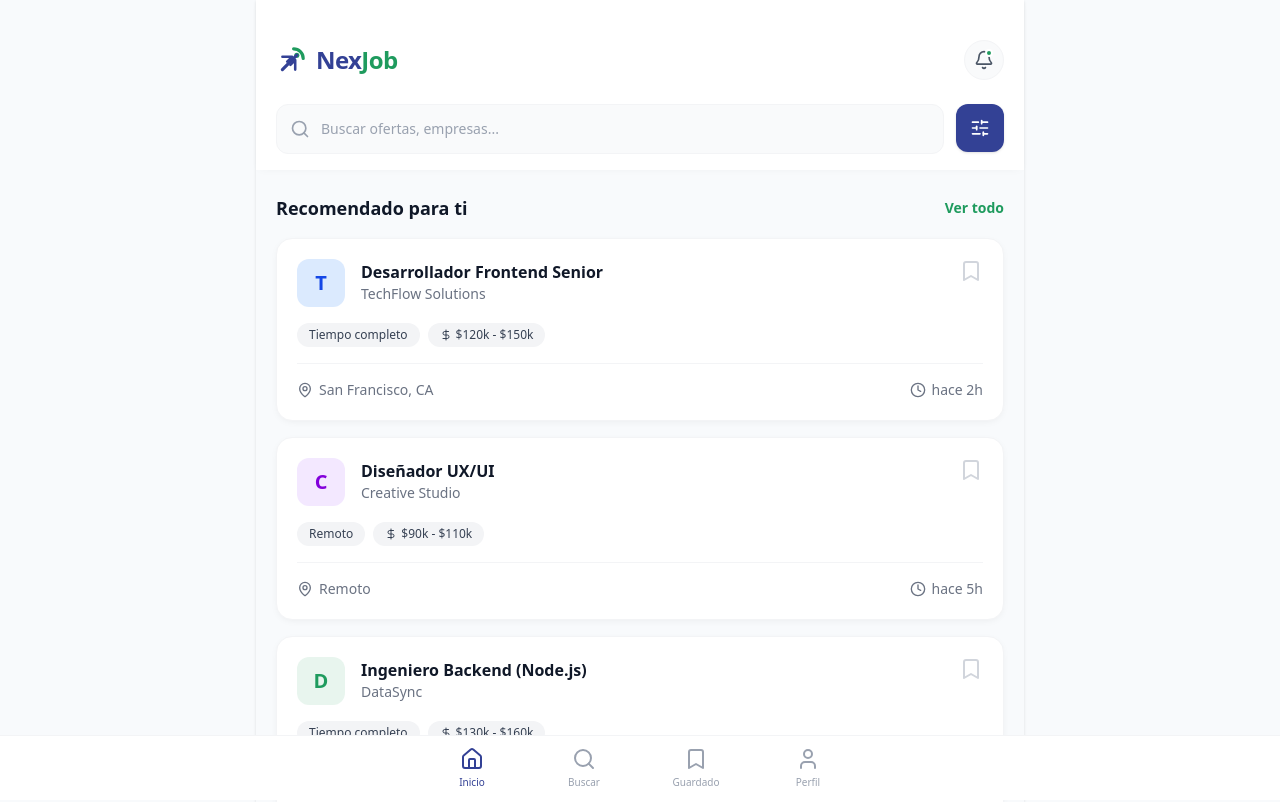
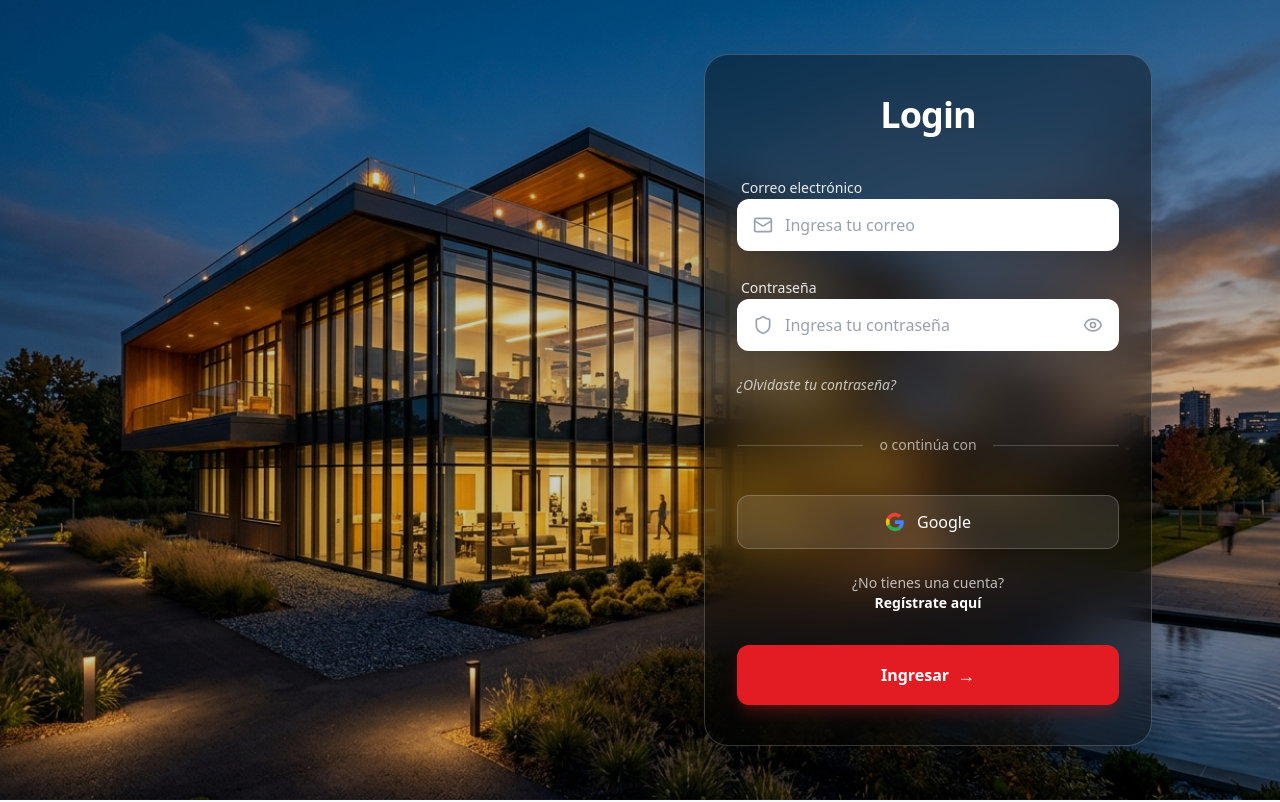
Before and after one commit to oscarmangutduran/GrowUpJob, a React (Vite) app in the folder client/: page / in a window 1280 px wide. Shown: the top 802 px of the page. Built offline with nearby package versions, Linux system fonts and the light colour scheme.

Commit message:
Diseño del login

```diff
--- a/client/src/App.tsx
+++ b/client/src/App.tsx
@@ -6,22 +6,26 @@
 import { useState } from 'react';
 import { motion } from 'motion/react';
 import { Search, SlidersHorizontal, Bell } from 'lucide-react';
-import SplashScreen from './components/SplashScreen';
 import JobCard from './components/JobCard';
 import Navigation from './components/Navigation';
 import { BrandText, Logo } from './components/Logo';
 import { mockJobs } from './data/mockJobs';
+import LoginScreen from './components/LoginScreen';
 
 export default function App() {
-  const [showSplash, setShowSplash] = useState(true);
+  const [isLoggedIn, setIsLoggedIn] = useState(false);
 
   return (
     <div className="min-h-screen bg-[#F8FAFC] font-sans selection:bg-[#1F9B5E] selection:text-white pb-20">
-      {showSplash && <SplashScreen onComplete={() => setShowSplash(false)} />}
 
+      {!isLoggedIn && (
+        <LoginScreen onLoginSuccess={() => setIsLoggedIn(true)} />
+      )}
+
+      {isLoggedIn && (
         <motion.div
           initial={{ opacity: 0 }}
-        animate={{ opacity: showSplash ? 0 : 1 }}
+          animate={{ opacity: 1 }}
           transition={{ duration: 0.5 }}
           className="max-w-md mx-auto sm:max-w-xl md:max-w-3xl bg-[#F8FAFC] min-h-screen relative shadow-sm"
         >
@@ -85,6 +89,7 @@ export default function App() {
 
         <Navigation />
         </motion.div>
+      )}
     </div>
   );
 }
--- /dev/null
+++ b/client/src/components/LoginScreen.tsx
@@ -0,0 +1,109 @@
+import { useState } from 'react';
+import { Mail, Shield, Eye, EyeOff } from 'lucide-react';
+import { motion } from 'motion/react';
+
+interface LoginScreenProps {
+  onLoginSuccess: () => void;
+}
+
+export default function LoginScreen({ onLoginSuccess }: LoginScreenProps) {
+  const [showPassword, setShowPassword] = useState(false);
+
+  return (
+    <div
+      className="min-h-screen w-full flex items-center justify-center md:justify-end bg-cover bg-center bg-no-repeat relative"
+      style={{ backgroundImage: 'url("/bg-login.jpg")' }}
+    >
+      {/* Overlay for slightly darkening the background image if needed */}
+      <div className="absolute inset-0 bg-black/20"></div>
+
+      {/* Glassmorphism Panel */}
+      <motion.div
+        initial={{ opacity: 0, x: 20 }}
+        animate={{ opacity: 1, x: 0 }}
+        transition={{ duration: 0.6, ease: "easeOut" }}
+        className="w-full max-w-md h-full md:h-auto min-h-screen md:min-h-[85vh] md:mr-[10%] bg-black/40 backdrop-blur-xl md:rounded-3xl border border-white/20 shadow-2xl flex flex-col justify-center px-8 py-10 relative z-10"
+      >
+        <h1 className="text-4xl font-bold text-white text-center mb-10 tracking-tight">Login</h1>
+
+        <form className="space-y-6" onSubmit={(e) => { e.preventDefault(); onLoginSuccess(); }}>
+          {/* Email Field */}
+          <div className="space-y-2">
+            <label className="text-sm font-medium text-white/90 ml-1">Correo electrónico</label>
+            <div className="relative">
+              <Mail className="absolute left-4 top-1/2 -translate-y-1/2 w-5 h-5 text-gray-400" />
+              <input
+                type="email"
+                placeholder="Ingresa tu correo"
+                className="w-full bg-white rounded-xl py-3.5 pl-12 pr-4 text-gray-800 placeholder:text-gray-400 focus:ring-2 focus:ring-[#E31B23] focus:outline-none transition-shadow font-medium"
+                required
+              />
+            </div>
+          </div>
+
+          {/* Password Field */}
+          <div className="space-y-2">
+            <label className="text-sm font-medium text-white/90 ml-1">Contraseña</label>
+            <div className="relative">
+              <Shield className="absolute left-4 top-1/2 -translate-y-1/2 w-5 h-5 text-gray-400" />
+              <input
+                type={showPassword ? "text" : "password"}
+                placeholder="Ingresa tu contraseña"
+                className="w-full bg-white rounded-xl py-3.5 pl-12 pr-12 text-gray-800 placeholder:text-gray-400 focus:ring-2 focus:ring-[#E31B23] focus:outline-none transition-shadow font-medium"
+                required
+              />
+              <button
+                type="button"
+                onClick={() => setShowPassword(!showPassword)}
+                className="absolute right-4 top-1/2 -translate-y-1/2 text-gray-400 hover:text-gray-600 focus:outline-none"
+              >
+                {showPassword ? <EyeOff className="w-5 h-5" /> : <Eye className="w-5 h-5" />}
+              </button>
+            </div>
+          </div>
+
+          {/* Forgot Password */}
+          <div className="flex justify-start">
+            <a href="#" className="text-sm text-white/70 hover:text-white transition-colors italic">
+              ¿Olvidaste tu contraseña?
+            </a>
+          </div>
+
+          {/* Divider */}
+          <div className="relative flex items-center py-4">
+            <div className="flex-grow border-t border-white/20"></div>
+            <span className="flex-shrink-0 mx-4 text-white/60 text-sm">o continúa con</span>
+            <div className="flex-grow border-t border-white/20"></div>
+          </div>
+
+          {/* Social Login Button */}
+          <button type="button" className="w-full flex items-center justify-center gap-3 bg-white/10 hover:bg-white/20 border border-white/20 text-white rounded-xl py-3.5 transition-all font-medium">
+            <svg className="w-5 h-5" viewBox="0 0 24 24">
+              <path d="M22.56 12.25c0-.78-.07-1.53-.2-2.25H12v4.26h5.92c-.26 1.37-1.04 2.53-2.21 3.31v2.77h3.57c2.08-1.92 3.28-4.74 3.28-8.09z" fill="#4285F4" />
+              <path d="M12 23c2.97 0 5.46-.98 7.28-2.66l-3.57-2.77c-.98.66-2.23 1.06-3.71 1.06-2.86 0-5.29-1.93-6.16-4.53H2.18v2.84C3.99 20.53 7.7 23 12 23z" fill="#34A853" />
+              <path d="M5.84 14.09c-.22-.66-.35-1.36-.35-2.09s.13-1.43.35-2.09V7.07H2.18C1.43 8.55 1 10.22 1 12s.43 3.45 1.18 4.93l2.85-2.22.81-.62z" fill="#FBBC05" />
+              <path d="M12 5.38c1.62 0 3.06.56 4.21 1.64l3.15-3.15C17.45 2.09 14.97 1 12 1 7.7 1 3.99 3.47 2.18 7.07l3.66 2.84c.87-2.6 3.3-4.53 6.16-4.53z" fill="#EA4335" />
+            </svg>
+            Google
+          </button>
+
+          {/* Register Link */}
+          <div className="text-center mt-6">
+            <p className="text-sm text-white/70">
+              ¿No tienes una cuenta? <br />
+              <a href="#" className="text-white font-semibold hover:underline">Regístrate aquí</a>
+            </p>
+          </div>
+
+          {/* Submit Button */}
+          <button
+            type="submit"
+            className="w-full bg-[#E31B23] hover:bg-[#C9161D] text-white rounded-xl py-4 font-bold flex items-center justify-center gap-2 mt-8 shadow-lg shadow-red-900/50 transition-colors"
+          >
+            Ingresar <span className="text-lg">→</span>
+          </button>
+        </form>
+      </motion.div>
+    </div>
+  );
+}
```
Also changed, not shown: client/public/bg-login.jpg (added). Lines whose indentation alone changed are shown as unchanged.
